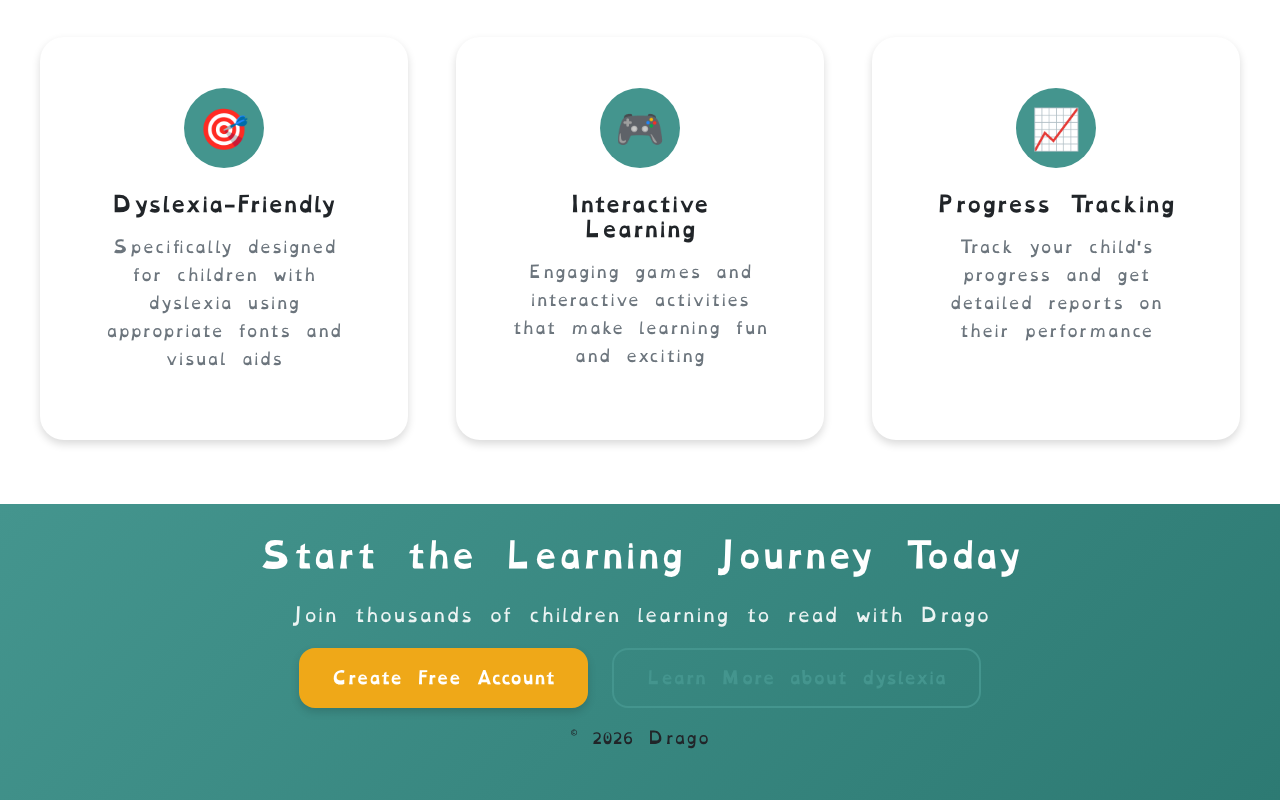
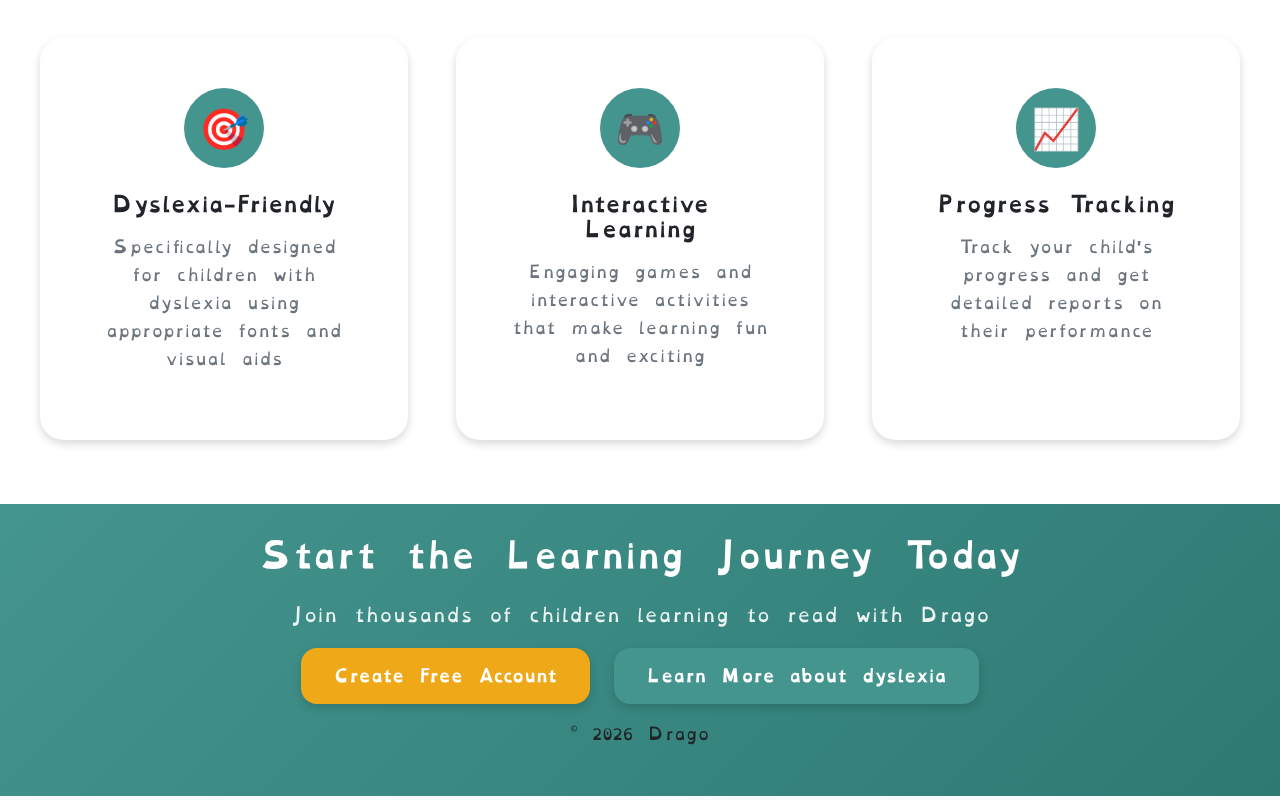
Before and after one commit to Drago-project/drago-frontend, a React (Vite) app: page / in a window 1280 px wide. Shown: the part 925-1725 px from the top of the page. Built offline with nearby package versions, Linux system fonts and the light colour scheme.

Commit message:
fix: update about link in LandingPage to correct route

```diff
--- a/src/pages/LandingPage.jsx
+++ b/src/pages/LandingPage.jsx
@@ -32,7 +32,7 @@ function LandingPage() {
               ? "إنشاء حساب مجاني"
               : "Create Free Account"}
           </Link>
-          <Link to="#" className="btn btn-outline">
+          <Link to="/about" className="btn btn-secondary">
             {i18n.language === "ar"
               ? " معرفة المزيد عن الديسليكسيا"
               : "Learn More about dyslexia"}
```
